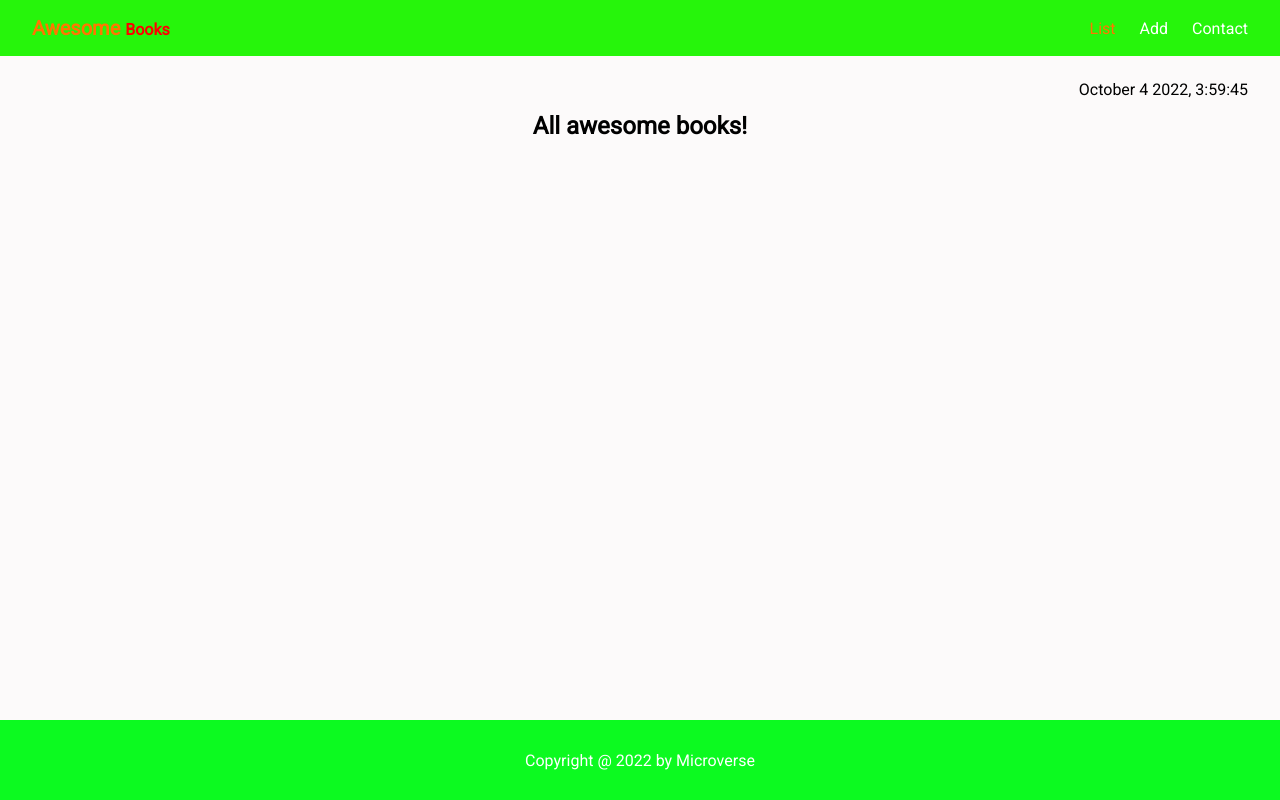
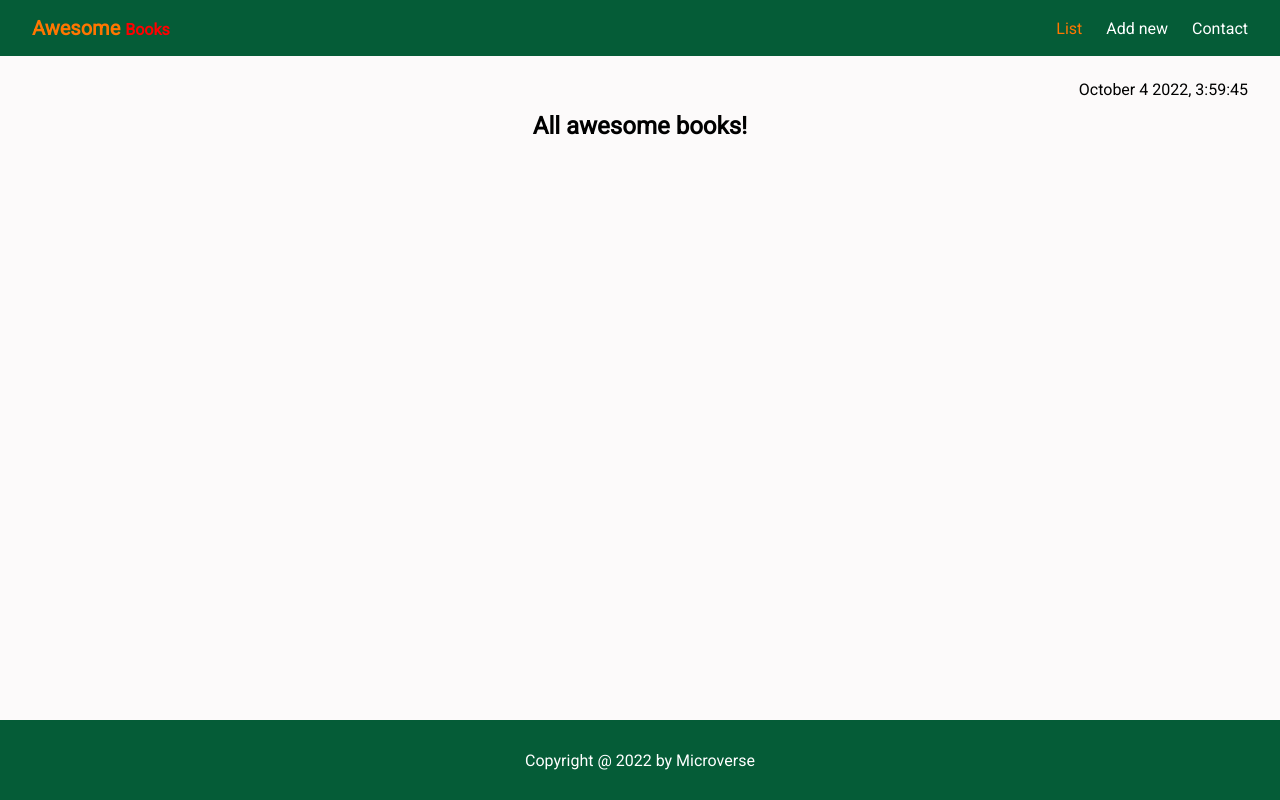
Before and after one commit to sonyco-4u/ES6Awesomebooks, a website with bundled scripts: page index.html in a window 1280 px wide. Built offline with nearby package versions, Linux system fonts and the light colour scheme; a web font is replaced by a local one.

Commit message:
Added index.html, index.css, index.js and Readme

```diff
--- a/Assets/JavaScript/index.js
+++ b/Assets/JavaScript/index.js
@@ -1,6 +1,6 @@
 import Nav from '../../modules/Nav.js';
 import Books from '../../modules/Books.js';
-import { DateTime } from '../../modules/luxton.js';
+import { DateTime } from '../../modules/luxon.js';
 
 const awesomeBooks = new Books();
 const form = document.querySelector('#add-book');
--- a/Assets/css/index.css
+++ b/Assets/css/index.css
@@ -17,7 +17,7 @@ body {
 header {
   position: fixed;
   top: 0;
-  background-color: #26f50b;
+  background-color: #055c37;
   color: #fff;
   width: 100%;
   z-index: 1;
@@ -176,7 +176,7 @@ form input {
 footer {
   /* bottom: 0; */
   margin-top: -5rem;
-  background-color: #0cfa20;
+  background-color:  #055c37;
   color: #fff;
   width: 100%;
   justify-content: center;
--- a/index.html
+++ b/index.html
@@ -19,7 +19,7 @@
           <nav>
             <ul>
               <li id="list" class="navBtn active">List</li>
-              <li id="add" class="navBtn">Add</li>
+              <li id="add" class="navBtn">Add new</li>
               <li id="contact" class="navBtn">Contact</li>
             </ul>
           </nav>
```
Also changed, not shown: README.md, modules/luxon.js (renamed from modules/luxton.js).
